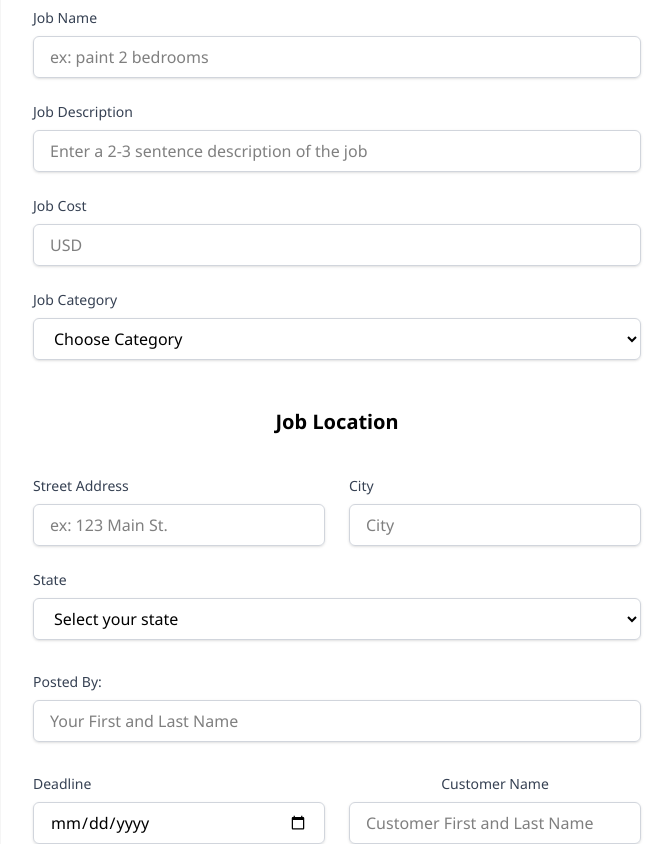
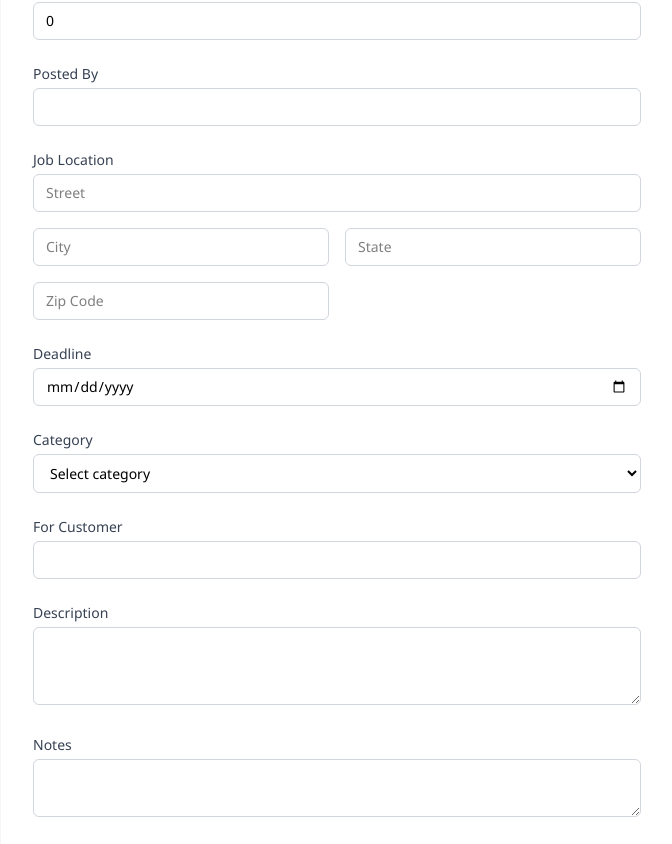
Before and after one commit to martinsalinas0/work-together-frontend-v2, a Next.js app: page /jobs/new in a window 1280 px wide. Shown: the part 265-1109 px from the top of the page, without its empty margins (303-975 px from the left). Built offline with nearby package versions, Linux system fonts and the light colour scheme.

Commit message:
Refactor AddJobForm component to use a single formData state object; update form handling and structure for better maintainability. Remove unnecessary NewJobPage text and export JobLocation and Job interfaces for broader accessibility.

```diff
--- a/app/components/forms/AddJobForm.tsx
+++ b/app/components/forms/AddJobForm.tsx
@@ -1,267 +1,272 @@
 "use client";
 
+import React, { useState } from "react";
 import axios from "axios";
-import React, { useState } from "react";
 
-const AddJobForm = () => {
-  const [jobState, setJobState] = useState("");
-  const [jobName, setJobName] = useState("");
-  const [jobCost, setJobCost] = useState("");
-  const [postedBy, setPostedBy] = useState("");
-  const [jobLocation, setJobLocation] = useState("");
-  const [jobDeadline, setJobDeadline] = useState("");
-  const [jobCategory, setJobCategory] = useState("");
-  const [jobBids, setJobBids] = useState("");
-  const [forCustomer, setForCustomer] = useState(" ");
-  const [jobDescription, setJobDescription] = useState("");
-  const [jobNotes, setJobNotes] = useState("");
+interface JobFormData {
+  jobName: string;
+  jobCost: number;
+  postedBy: string;
+  jobLocation: {
+    street: string;
+    city: string;
+    state: string;
+    zipcode: string;
+  };
+  jobDeadline: string;
+  jobCategory: string;
+  forCustomer: string;
+  jobDescription: string;
+  jobNotes?: string;
+}
 
-  // const handleSumbit = async (e: React.FormEvent) => {
-  //   e.preventDefault();
+const AddJobForm: React.FC = () => {
+  const [formData, setFormData] = useState<JobFormData>({
+    jobName: "",
+    jobCost: 0,
+    postedBy: "",
+    jobLocation: { street: "", city: "", state: "", zipcode: "" },
+    jobDeadline: "",
+    jobCategory: "",
+    forCustomer: "",
+    jobDescription: "",
+    jobNotes: "",
+  });
 
-  //   if (!jobName || !jobCategory) {
-  //     return alert("empty");
-  //   }
+  const handleChange = (
+    e: React.ChangeEvent<
+      HTMLInputElement | HTMLTextAreaElement | HTMLSelectElement
+    >
+  ) => {
+    const { name, value } = e.target;
 
-  //   try {
-  //     const result = await axios.put
-  //   } catch (error) {
+    // handle nested jobLocation fields
+    if (name in formData.jobLocation) {
+      setFormData((prev) => ({
+        ...prev,
+        jobLocation: { ...prev.jobLocation, [name]: value },
+      }));
+    } else {
+      setFormData((prev) => ({
+        ...prev,
+        [name]: value,
+      }));
+    }
+  };
 
-  //   }
+  const handleSubmit = async (e: React.FormEvent) => {
+    e.preventDefault();
 
-  // };
+    try {
+      const res = await axios.post(
+        "http://localhost:8000/api/jobs/new",
+        formData
+      );
+
+      if (res.data.success) {
+        alert("Job created successfully!");
+        setFormData({
+          jobName: "",
+          jobCost: 0,
+          postedBy: "",
+          jobLocation: { street: "", city: "", state: "", zipcode: "" },
+          jobDeadline: "",
+          jobCategory: "",
+          forCustomer: "",
+          jobDescription: "",
+          jobNotes: "",
+        });
+      } else {
+        alert(`❌ Error: ${res.data.message}`);
+      }
+    } catch (err: any) {
+      console.error(err);
+      alert(
+        `⚠️ Failed to create job: ${err.response?.data?.message || err.message}`
+      );
+    }
+  };
 
   return (
-    <div className="max-w-2xl mx-auto mt-20 p-8 rounded-lg shadow-lg bg-white">
-      <h2 className="text-3xl font-bold text-gray-800 mb-8 text-center uppercase">
-        Add New Job
-      </h2>
+    <form
+      onSubmit={handleSubmit}
+      className="max-w-2xl mx-auto bg-white shadow-lg rounded-xl p-8 space-y-6"
+    >
+      <h2 className="text-2xl font-bold text-gray-800">Add New Job</h2>
 
-      <form className="space-y-8">
-        <div className="grid grid-cols-1 gap-6">
+      {/* Job Name */}
       <div>
-            <label className="block text-sm font-medium text-gray-700 mb-2">
+        <label className="block text-sm font-medium text-gray-700">
           Job Name
         </label>
         <input
           type="text"
-              name="Job Name"
-              value={jobName}
-              onChange={(e) => setJobName(e.target.value)}
-              className="w-full px-4 py-2 border border-gray-300 rounded-md shadow-sm focus:outline-none focus:ring-2 focus:ring-blue-500 focus:border-blue-500"
-              placeholder="ex: paint 2 bedrooms"
+          name="jobName"
+          value={formData.jobName}
+          onChange={handleChange}
+          className="mt-1 w-full rounded-md border border-gray-300 px-3 py-2 text-sm focus:border-blue-500 focus:ring focus:ring-blue-200"
+          required
         />
       </div>
 
+      {/* Job Cost */}
       <div>
-            <label className="block text-sm font-medium text-gray-700 mb-2">
-              Job Description
+        <label className="block text-sm font-medium text-gray-700">
+          Job Cost
+        </label>
+        <input
+          type="number"
+          name="jobCost"
+          value={formData.jobCost}
+          onChange={handleChange}
+          className="mt-1 w-full rounded-md border border-gray-300 px-3 py-2 text-sm focus:border-blue-500 focus:ring focus:ring-blue-200"
+          required
+        />
+      </div>
+
+      {/* Posted By */}
+      <div>
+        <label className="block text-sm font-medium text-gray-700">
+          Posted By
         </label>
         <input
           type="text"
-              name="Job Description"
-              value={jobDescription}
-              onChange={(e) => setJobDescription(e.target.value)}
-              className="w-full px-4 py-2 border border-gray-300 rounded-md shadow-sm focus:outline-none focus:ring-2 focus:ring-blue-500 focus:border-blue-500"
-              placeholder="Enter a 2-3 sentence description of the job"
+          name="postedBy"
+          value={formData.postedBy}
+          onChange={handleChange}
+          className="mt-1 w-full rounded-md border border-gray-300 px-3 py-2 text-sm focus:border-blue-500 focus:ring focus:ring-blue-200"
+          required
         />
       </div>
 
-          <div>
-            <label className="block text-sm font-medium text-gray-700 mb-2">
-              Job Cost
-            </label>
+      {/* Job Location */}
+      <fieldset className="grid grid-cols-2 gap-4">
+        <legend className="text-sm font-medium text-gray-700">
+          Job Location
+        </legend>
         <input
           type="text"
-              name="Job Cost"
-              value={jobCost}
-              className="w-full px-4 py-2 border border-gray-300 rounded-md shadow-sm focus:outline-none focus:ring-2 focus:ring-blue-500 focus:border-blue-500"
-              placeholder="USD"
+          name="street"
+          placeholder="Street"
+          value={formData.jobLocation.street}
+          onChange={handleChange}
+          className="col-span-2 mt-1 rounded-md border border-gray-300 px-3 py-2 text-sm"
+          required
         />
-          </div>
-
-          <div>
-            <label className="block text-sm font-medium text-gray-700 mb-2">
-              Job Category
-            </label>
-            <select className="w-full px-4 py-2 border border-gray-300 rounded-md shadow-sm focus:outline-none focus:ring-2 focus:ring-blue-500 focus:border-blue-500">
-              <option value="">Choose Category</option>
-              <option value="plumbing">Plumbing</option>
-              <option value="landscape">Landscaping</option>
-              <option value="electric">Electrician</option>
-              <option value="remodel">Remodel</option>
-              <option value="misc">Other</option>
-            </select>
-          </div>
-
-          <h4 className="text-center text-xl font-semibold mt-6 mb-4">
-            Job Location
-          </h4>
-
-          <div className="grid grid-cols-1 sm:grid-cols-2 gap-6">
-            <div>
-              <label className="block text-sm font-medium text-gray-700 mb-2">
-                Street Address
-              </label>
         <input
           type="text"
-                className="w-full px-4 py-2 border border-gray-300 rounded-md shadow-sm focus:outline-none focus:ring-2 focus:ring-blue-500 focus:border-blue-500"
-                placeholder="ex: 123 Main St."
+          name="city"
+          placeholder="City"
+          value={formData.jobLocation.city}
+          onChange={handleChange}
+          className="rounded-md border border-gray-300 px-3 py-2 text-sm"
+          required
         />
-            </div>
-            <div>
-              <label className="block text-sm font-medium text-gray-700 mb-2">
-                City
-              </label>
         <input
           type="text"
-                className="w-full px-4 py-2 border border-gray-300 rounded-md shadow-sm focus:outline-none focus:ring-2 focus:ring-blue-500 focus:border-blue-500"
-                placeholder="City"
+          name="state"
+          placeholder="State"
+          value={formData.jobLocation.state}
+          onChange={handleChange}
+          className="rounded-md border border-gray-300 px-3 py-2 text-sm"
+          required
         />
-            </div>
-          </div>
-
-          <div>
-            <label className="block text-sm font-medium text-gray-700 mb-2">
-              State
-            </label>
-            <select className="w-full px-4 py-2 border border-gray-300 rounded-md shadow-sm focus:outline-none focus:ring-2 focus:ring-blue-500 focus:border-blue-500">
-              <option value="">Select your state</option>
-              <option value="">Select your state</option>
-              <option value="AL">Alabama</option>
-              <option value="AK">Alaska</option>
-              <option value="AZ">Arizona</option>
-              <option value="AR">Arkansas</option>
-              <option value="CA">California</option>
-              <option value="CO">Colorado</option>
-              <option value="CT">Connecticut</option>
-              <option value="DE">Delaware</option>
-              <option value="FL">Florida</option>
-              <option value="GA">Georgia</option>
-              <option value="HI">Hawaii</option>
-              <option value="ID">Idaho</option>
-              <option value="IL">Illinois</option>
-              <option value="IN">Indiana</option>
-              <option value="IA">Iowa</option>
-              <option value="KS">Kansas</option>
-              <option value="KY">Kentucky</option>
-              <option value="LA">Louisiana</option>
-              <option value="ME">Maine</option>
-              <option value="MD">Maryland</option>
-              <option value="MA">Massachusetts</option>
-              <option value="MI">Michigan</option>
-              <option value="MN">Minnesota</option>
-              <option value="MS">Mississippi</option>
-              <option value="MO">Missouri</option>
-              <option value="MT">Montana</option>
-              <option value="NE">Nebraska</option>
-              <option value="NV">Nevada</option>
-              <option value="NH">New Hampshire</option>
-              <option value="NJ">New Jersey</option>
-              <option value="NM">New Mexico</option>
-              <option value="NY">New York</option>
-              <option value="NC">North Carolina</option>
-              <option value="ND">North Dakota</option>
-              <option value="OH">Ohio</option>
-              <option value="OK">Oklahoma</option>
-              <option value="OR">Oregon</option>
-              <option value="PA">Pennsylvania</option>
-              <option value="RI">Rhode Island</option>
-              <option value="SC">South Carolina</option>
-              <option value="SD">South Dakota</option>
-              <option value="TN">Tennessee</option>
-              <option value="TX">Texas</option>
-              <option value="UT">Utah</option>
-              <option value="VT">Vermont</option>
-              <option value="VA">Virginia</option>
-              <option value="WA">Washington</option>
-              <option value="WV">West Virginia</option>
-              <option value="WI">Wisconsin</option>
-              <option value="WY">Wyoming</option>
-            </select>
-          </div>
-        </div>
-
-        <div className="grid grid-cols-1 gap-6 mt-6">
-          <div>
-            <label className="block text-sm font-medium text-gray-700 mb-2">
-              Posted By:
-            </label>
         <input
           type="text"
-              className="w-full px-4 py-2 border border-gray-300 rounded-md shadow-sm focus:outline-none focus:ring-2 focus:ring-blue-500 focus:border-blue-500"
-              placeholder="Your First and Last Name"
+          name="zipcode"
+          placeholder="Zip Code"
+          value={formData.jobLocation.zipcode}
+          onChange={handleChange}
+          className="rounded-md border border-gray-300 px-3 py-2 text-sm"
+          required
         />
-          </div>
-        </div>
+      </fieldset>
 
-        <div className="grid grid-cols-1 sm:grid-cols-2 gap-6 mt-6">
+      {/* Job Deadline */}
       <div>
-            <label className="block text-sm font-medium text-gray-700 mb-2">
+        <label className="block text-sm font-medium text-gray-700">
           Deadline
         </label>
         <input
           type="date"
-              min="2025-01-01"
-              max="2028-12-31"
+          name="jobDeadline"
+          value={formData.jobDeadline}
+          onChange={handleChange}
+          className="mt-1 w-full rounded-md border border-gray-300 px-3 py-2 text-sm focus:border-blue-500 focus:ring focus:ring-blue-200"
           required
-              className="w-full px-4 py-2 border border-gray-300 rounded-md shadow-sm focus:outline-none focus:ring-2 focus:ring-blue-500 focus:border-blue-500"
         />
       </div>
+
+      {/* Job Category */}
       <div>
-            <label className="block text-sm font-medium text-gray-700 mb-2 text-center">
-              Customer Name
+        <label className="block text-sm font-medium text-gray-700">
+          Category
+        </label>
+        <select
+          name="jobCategory"
+          value={formData.jobCategory}
+          onChange={handleChange}
+          className="mt-1 w-full rounded-md border border-gray-300 px-3 py-2 text-sm focus:border-blue-500 focus:ring focus:ring-blue-200"
+          required
+        >
+          <option value="">Select category</option>
+          <option value="landscape">landscape</option>
+          <option value="plumbing">plumbing</option>
+          <option value="electrical">electrical</option>
+          <option value="remodel">Remodel</option>
+        </select>
+      </div>
+
+      {/* For Customer */}
+      <div>
+        <label className="block text-sm font-medium text-gray-700">
+          For Customer
         </label>
         <input
           type="text"
-              className="w-full px-4 py-2 border border-gray-300 rounded-md shadow-sm focus:outline-none focus:ring-2 focus:ring-blue-500 focus:border-blue-500"
-              placeholder="Customer First and Last Name"
-            />
-          </div>
-        </div>
-
-        <div className="mt-6">
-          <label className="block text-sm font-medium text-gray-700 mb-4">
-            Create New Customer Profile?
-          </label>
-          <div className="space-y-3">
-            {["Yes, create new customer", "No, Customer Already Exist"].map(
-              (level) => (
-                <label key={level} className="flex items-center space-x-2">
-                  <input
-                    type="radio"
-                    name="experience"
-                    value={level.toLowerCase()}
-                    className="h-4 w-4 text-blue-600 focus:ring-blue-500 border-gray-300"
-                  />
-                  <span className="text-sm text-gray-700">{level}</span>
-                </label>
-              )
-            )}
-          </div>
-        </div>
-
-        <div className="mt-6">
-          <label className="block text-sm font-medium text-gray-700 mb-2">
-            Additional Info (optional)
-          </label>
-          <textarea
-            rows={4}
-            className="w-full px-4 py-2 border border-gray-300 rounded-md shadow-sm focus:outline-none focus:ring-2 focus:ring-blue-500 focus:border-blue-500 resize-vertical"
-            placeholder="Add more information / notes if needed.."
+          name="forCustomer"
+          value={formData.forCustomer}
+          onChange={handleChange}
+          className="mt-1 w-full rounded-md border border-gray-300 px-3 py-2 text-sm focus:border-blue-500 focus:ring focus:ring-blue-200"
+          required
         />
       </div>
 
-        <div className="pt-6">
+      {/* Job Description */}
+      <div>
+        <label className="block text-sm font-medium text-gray-700">
+          Description
+        </label>
+        <textarea
+          name="jobDescription"
+          value={formData.jobDescription}
+          onChange={handleChange}
+          rows={3}
+          className="mt-1 w-full rounded-md border border-gray-300 px-3 py-2 text-sm focus:border-blue-500 focus:ring focus:ring-blue-200"
+          required
+        />
+      </div>
+
+      {/* Job Notes */}
+      <div>
+        <label className="block text-sm font-medium text-gray-700">Notes</label>
+        <textarea
+          name="jobNotes"
+          value={formData.jobNotes}
+          onChange={handleChange}
+          rows={2}
+          className="mt-1 w-full rounded-md border border-gray-300 px-3 py-2 text-sm focus:border-blue-500 focus:ring focus:ring-blue-200"
+        />
+      </div>
+
+      {/* Submit */}
       <button
         type="submit"
-            className="w-full bg-blue-600 text-white py-3 px-6 rounded-md hover:bg-blue-700 focus:ring-2 focus:ring-blue-500 focus:ring-offset-2 transition duration-200 font-semibold"
+        className="w-full rounded-lg bg-blue-600 px-4 py-2 font-semibold text-white hover:bg-blue-700 transition"
       >
-            Add Job
+        Create Job
       </button>
-        </div>
     </form>
-    </div>
   );
 };
 
--- a/app/jobs/new/page.tsx
+++ b/app/jobs/new/page.tsx
@@ -4,7 +4,6 @@ import React from "react";
 const NewJobPage = () => {
   return (
     <div>
-      NewJobPage
       <div>
         <AddJobForm />
       </div>
--- a/app/jobs/page.tsx
+++ b/app/jobs/page.tsx
@@ -7,13 +7,13 @@ import React, { useEffect, useState } from "react";
 import axios from "axios";
 import JobCardForList from "../components/JobCard";
 
-interface JobLocation {
+export interface JobLocation {
   street: string;
   city: string;
   state: string;
   zipcode: string | number;
 }
-interface Job {
+export interface Job {
   jobName: string;
   jobCost: number;
   createdAt: string;
```
Also changed, not shown: app/components/forms/LoginForm.jsx (deleted), app/components/forms/LoginForm.tsx (added). Lines whose indentation alone changed are shown as unchanged.
